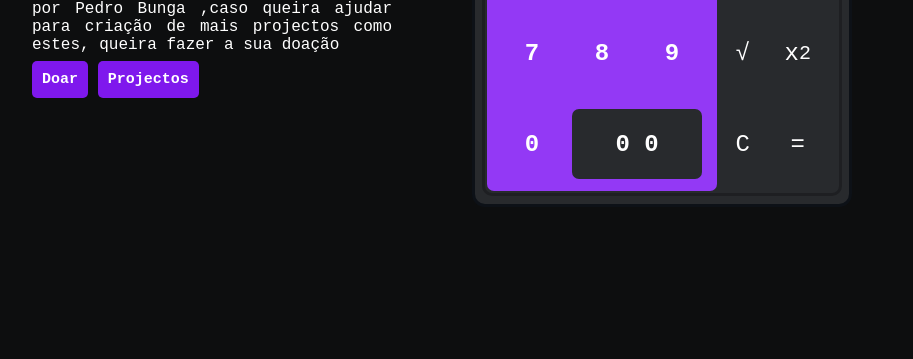
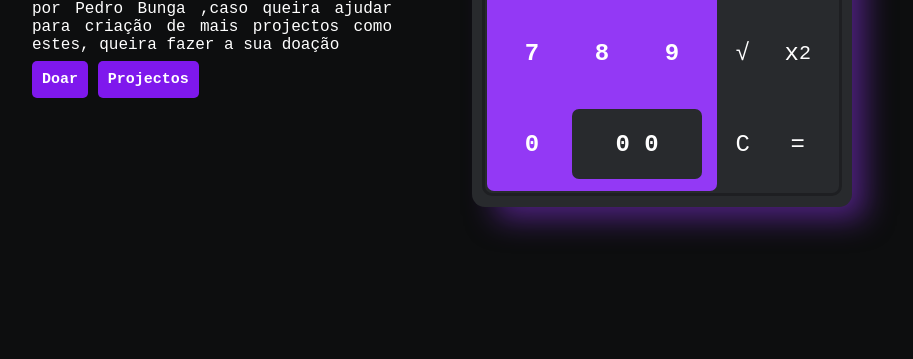
Before and after one commit to PedroBunga/calculadora, a website: page index.html in a window 1280 px wide. Shown: the part 457-816 px from the top of the page, without its empty margins (206-1119 px from the left). Drawn offline with Linux system fonts and the light colour scheme.

Commit message:
Pedro Bangui Bunga
Acho que os estilos já estão fixe.
Faltará adicionar o estilo light e a resposividade.

Vou inicia a implementação das operações.

```diff
--- a/assets/scripts/geral.js
+++ b/assets/scripts/geral.js
@@ -1,3 +1,4 @@
+
 function setResultValue() {
   if (document.getElementById("entrada").value != null) {
     document.getElementById("result").innerHTML =
--- a/assets/styles/geral.css
+++ b/assets/styles/geral.css
@@ -4,6 +4,7 @@
   box-sizing: border-box;
   color: rgb(255, 255, 255);
   font-family: "Courier New", Courier, monospace;
+  cursor: default;
 }
 
 body {
@@ -54,10 +55,9 @@ body {
   align-items: center;
   width: 380px;
   height: 512px;
-  border-style: solid;
-  border-color: rgb(13, 17, 23);
   background-color: rgb(40, 42, 45);
   border-radius: 13px;
+  box-shadow: 18px 17px 30px -6px rgba(147,54,245,0.5);
 }
 
 .main-content .calculadora {
@@ -67,6 +67,7 @@ body {
   flex-direction: column;
   width: 360px;
   height: 492px;
+
 }
 
 .main-content .calculadora .calculadora-display {
@@ -115,11 +116,13 @@ body {
   color: rgb(94, 97, 102);
   font-size: large;
   font-weight: 900;
+  cursor: text;
 }
 
 .main-content .calculadora .calculadora-display input:focus {
   color: rgb(237, 237, 237);
 }
+
 
 /*Eliminando as setas do input*/
 input[type="number"]::-webkit-inner-spin-button,
@@ -192,6 +195,7 @@ input[type="number"]::-webkit-outer-spin-button {
   justify-content: center;
 }
 
+
 .main-content .calculadora .calculadora-main .operacoes a {
   display: flex;
   align-items: center;
```
Also changed, not shown: README.md.
